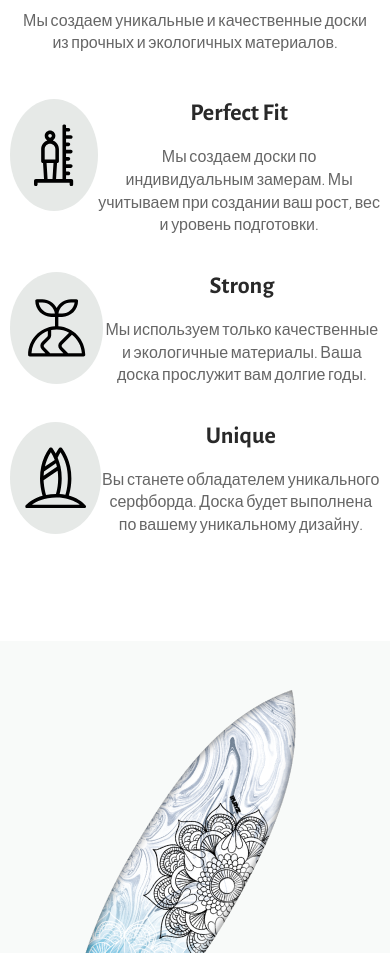
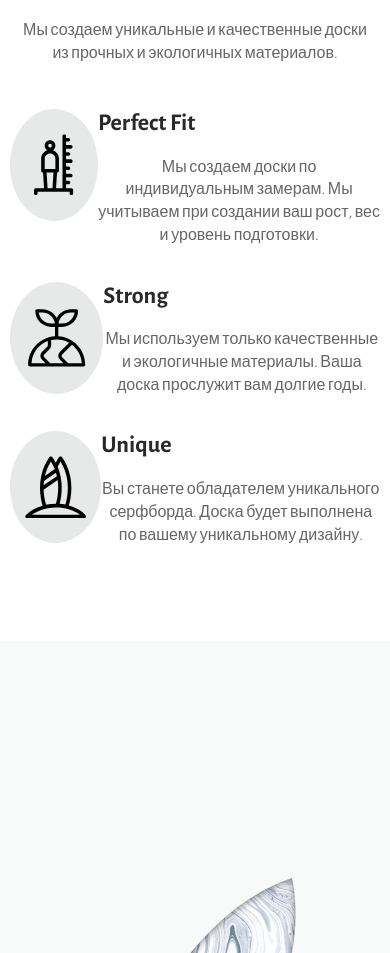
Before and after one commit to NanoBabaika/Project-Serfboard, a plain HTML site: page index.html in a window 390 px wide. Shown: the part 1047-2000 px from the top of the page. Drawn offline with nearby package versions, Linux system fonts and the light colour scheme.

Commit message:
Add files via upload

```diff
--- /dev/null
+++ b/burger.js
@@ -0,0 +1 @@
+console.log('Hi!');
--- a/css/components/_benefit.scss
+++ b/css/components/_benefit.scss
@@ -27,6 +27,10 @@
     @include phones {
          padding: 0;
          margin-bottom: 19px;
+
+        &:last-child {
+            margin-bottom: rem(0px);
+         }
       }
 
     &::before {
@@ -111,6 +115,12 @@
     text-align: center;
     font-size: rem(18px);
     font-style: normal;
+  }
 
 
+  .benefit__text {
+
+    @include phones {
+        text-align: left;
+    }
   }
--- a/css/components/_fixed-menu.scss
+++ b/css/components/_fixed-menu.scss
@@ -4,6 +4,10 @@
     top: 20%;
     right: 3%;
     z-index: 100;
+
+    @include tablets {
+        display: none;
+    }
 }
 
 
--- a/css/components/_hamburger.scss
+++ b/css/components/_hamburger.scss
@@ -5,8 +5,18 @@
     justify-content: space-between;
     display: none;
 
+
     @include tablets {
         display: inline-flex;
+        position: fixed;
+        left: rem(650px);
+        top: rem(65px);
+    }
+
+    @include phones {
+        position: fixed;
+        left: 23.888889rem;
+        top: 3.611111rem;
     }
 }
 
--- a/css/components/_hero.scss
+++ b/css/components/_hero.scss
@@ -1,7 +1,6 @@
 .hero__container {
     display: flex;
     flex-direction: column;
-    justify-content: space-between;
     height: 100%;
     padding: rem(0px) 0 rem(45px);
   }
--- a/css/components/_order__form.scss
+++ b/css/components/_order__form.scss
@@ -52,10 +52,15 @@
     flex: 1;
     margin-right: rem(20px);
 
-    &:last-child .form__input3{
+    &:last-child .form__block{
         margin-right: 0;
     }
 }
+
+.form__block:last-child {
+    margin-right: 0;
+}
+
 
 
 .form__input {
--- a/css/components/_rewievs.scss
+++ b/css/components/_rewievs.scss
@@ -36,6 +36,10 @@
 .rewievs__content {
     flex: 1;
     margin-left: rem(20px);
+
+    @include phones {
+        margin-left: 0;
+    }
 }
 
 .rewievs__title {
--- a/css/components/_slider.scss
+++ b/css/components/_slider.scss
@@ -10,6 +10,8 @@
 }
 
 .slider__item {
+    margin-top: rem(53px);
+    height: rem(535px);
     display: flex;
     flex-direction: row;
     justify-content: center;
--- a/index.html
+++ b/index.html
@@ -55,11 +55,7 @@
                  </a>
                </div>
 
-               <a href="#" class="hamburger">
-                <span class="hamburger__plank"></span>
-                <span class="hamburger__plank"></span>
-                <span class="hamburger__plank"></span>
-               </a>
+
             </header>
 
             <section class="hero__section">
@@ -448,6 +444,13 @@
           <a href="#" class="fixed__menu-link"></a>
         </li>
       </ul>
+
     </nav>
+    <a href="#" class="hamburger">
+      <span class="hamburger__plank"></span>
+      <span class="hamburger__plank"></span>
+      <span class="hamburger__plank"></span>
+     </a>
+    <script src="./burger.js" ></script>
   </body>
 </html>
```
Also changed, not shown: css/components/main.css.
